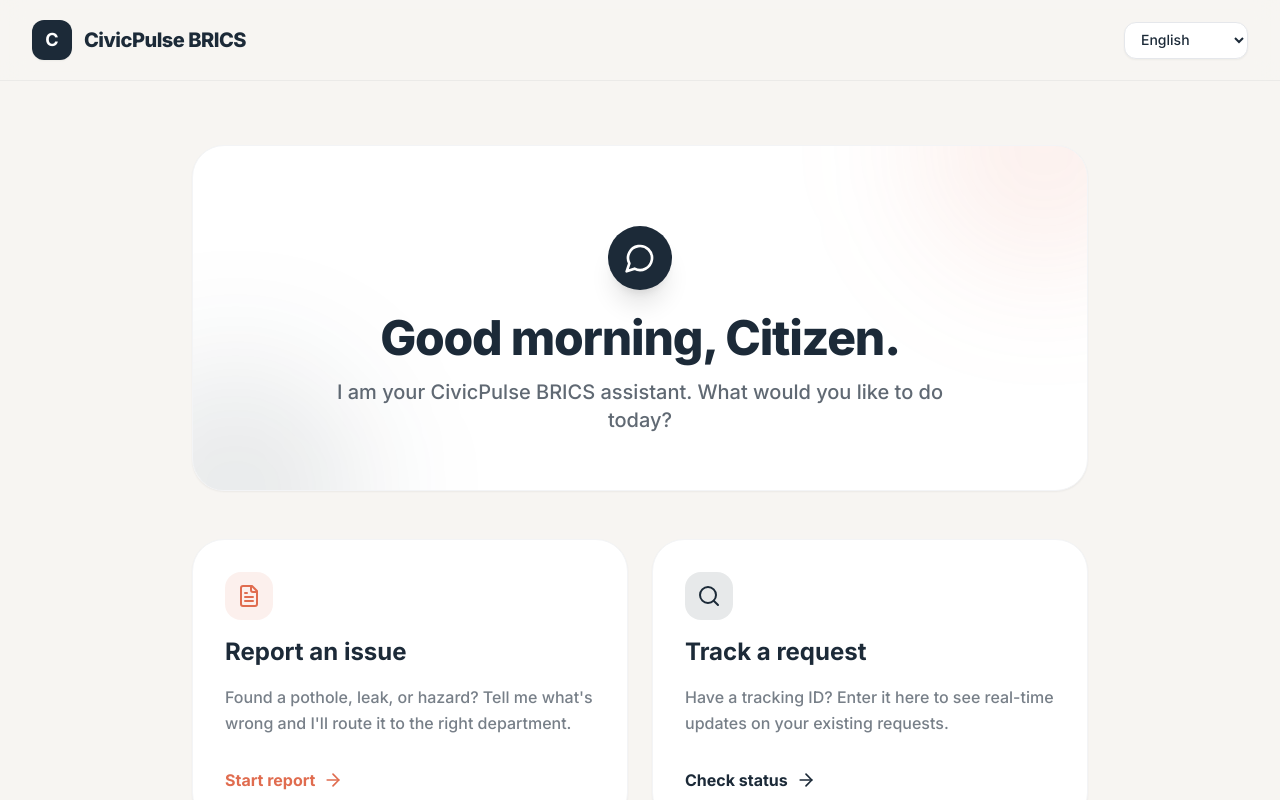
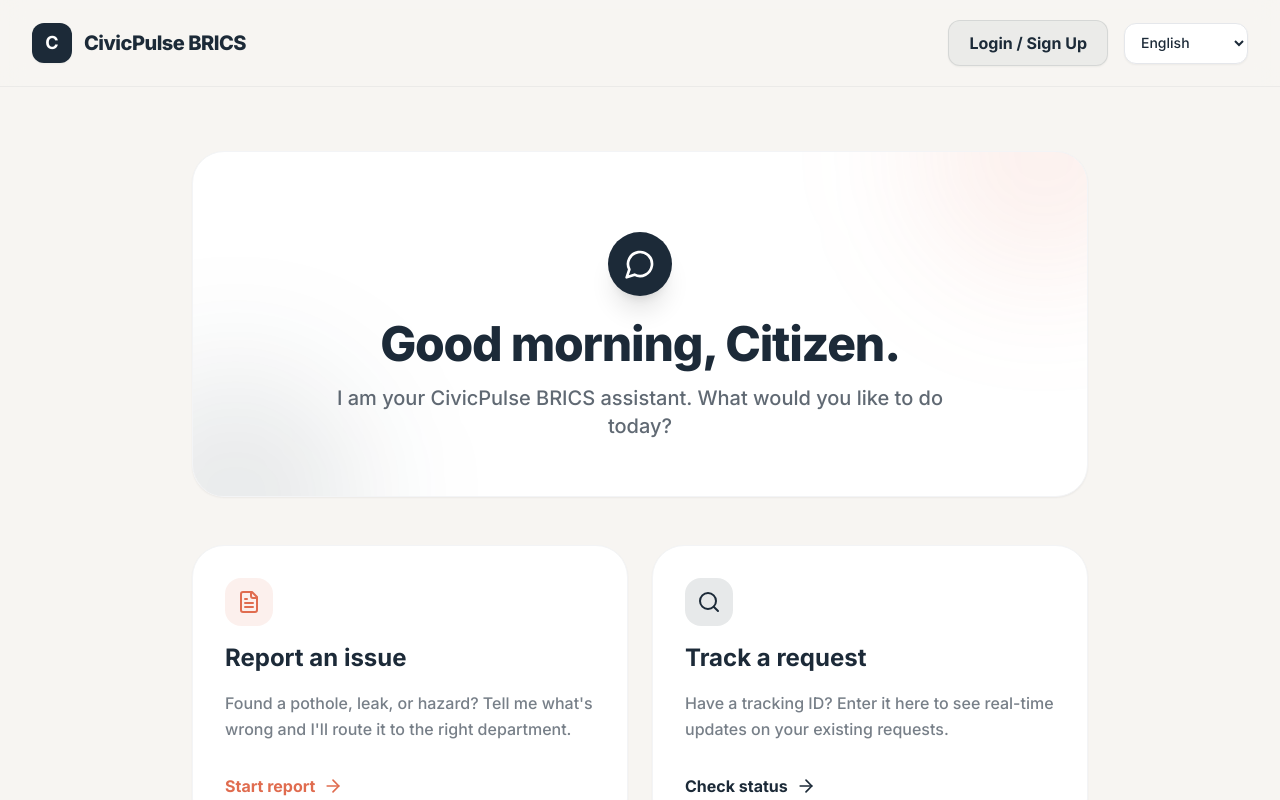
Before and after one commit to prushidhar/CivicPulse, a Next.js app in the folder citizen-dashboard/: page / in a window 1280 px wide. Shown: the top 800 px of the page. Built offline with nearby package versions, Linux system fonts and the light colour scheme.

Commit message:
feat: add login link to header and make logo clickable

```diff
--- a/citizen-dashboard/src/components/Header.tsx
+++ b/citizen-dashboard/src/components/Header.tsx
@@ -1,6 +1,7 @@
 "use client";
 
 import React from "react";
+import Link from "next/link";
 import { useLanguage } from "@/lib/LanguageContext";
 
 export default function Header() {
@@ -9,17 +10,23 @@ export default function Header() {
   return (
     <header className="bg-background/80 backdrop-blur-md sticky top-0 z-50 border-b border-primary/5">
       <div className="max-w-7xl mx-auto px-4 sm:px-6 lg:px-8 py-5 flex justify-between items-center">
-        <div className="flex items-center gap-3">
+        <Link href="/" className="flex items-center gap-3 hover:opacity-80 transition">
           <div className="w-10 h-10 bg-primary rounded-xl flex items-center justify-center text-white font-bold text-lg shadow-sm">
             C
           </div>
           <h1 className="text-xl font-extrabold text-primary tracking-tight">CivicPulse BRICS</h1>
-        </div>
+        </Link>
         <div className="flex items-center gap-4">
+          <Link
+            href="/login"
+            className="hidden sm:flex items-center justify-center px-5 py-2.5 bg-primary/5 hover:bg-primary/10 text-primary font-bold rounded-xl transition shadow-sm border border-primary/10"
+          >
+            Login / Sign Up
+          </Link>
           <select
             value={language}
             onChange={(e) => setLanguage(e.target.value as any)}
-            className="text-sm bg-surface border border-gray-200 text-primary rounded-xl shadow-sm outline-none px-3 py-2 font-medium focus:border-primary/30"
+            className="text-sm bg-surface border border-gray-200 text-primary rounded-xl shadow-sm outline-none px-3 py-2.5 font-medium focus:border-primary/30"
           >
             <option value="en">English</option>
             <option value="es">Espanol</option>
```
